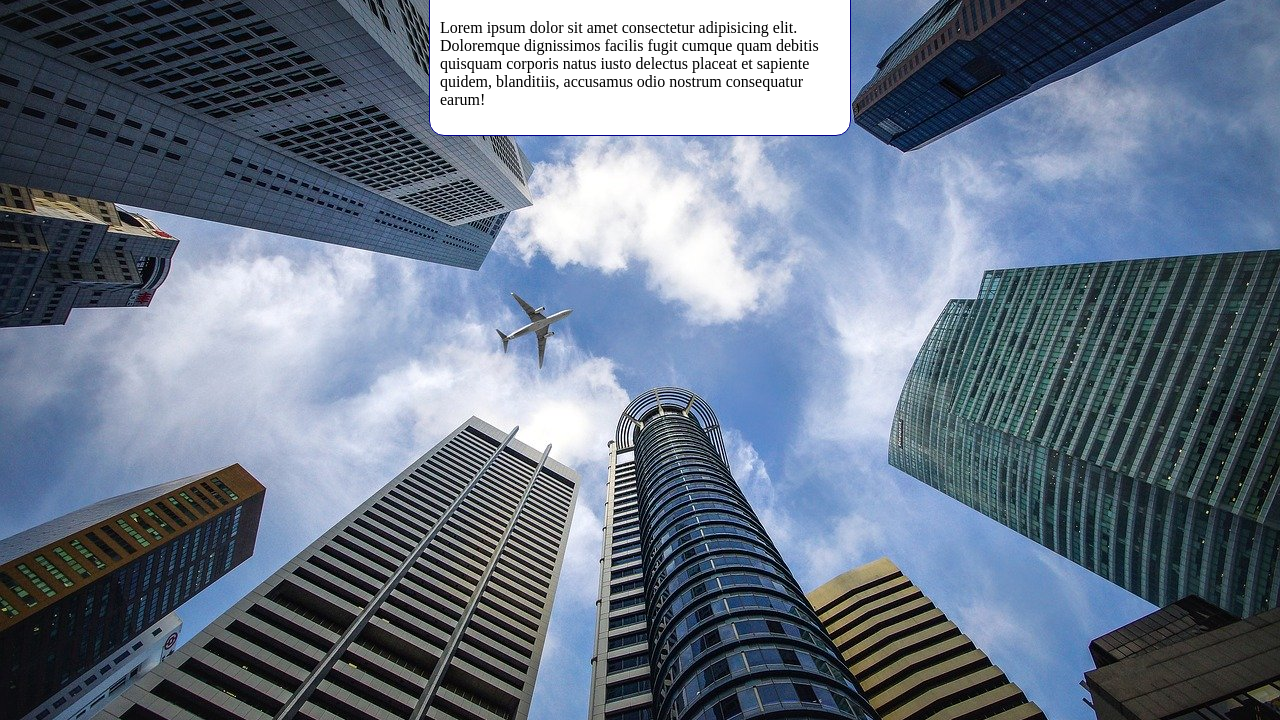
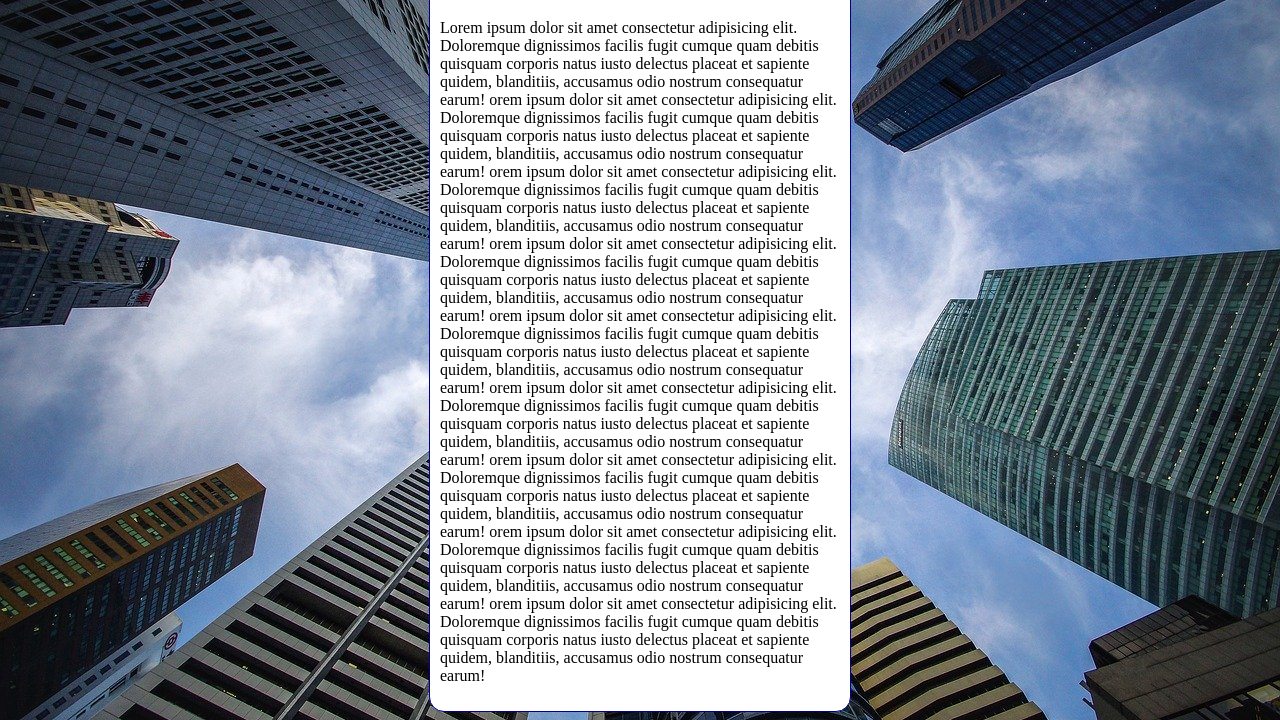
Before and after one commit to Nightboy66/HTML-CSS, a plain HTML site: page exercicios/ex022/fundo006.html in a window 1280 px wide. Shown: the part 80-800 px from the top of the page. Drawn offline with Linux system fonts and the light colour scheme.

Commit message:
Update fundo006.html

```diff
--- a/exercicios/ex022/fundo006.html
+++ b/exercicios/ex022/fundo006.html
@@ -12,11 +12,16 @@
             background-position: center top;
             background-repeat: no-repeat;
             background-size: cover;
+            background-attachment: fixed;
+
+            /* shorthand-background
+            Color > image > position > repeat > [size] > attachament
+            */
         }
 
         main {
             background-color: white;
-            width: 400px;
+            max-width: 400px;
             padding: 10px;
             margin: auto;
             border: 1px solid darkblue;
@@ -31,6 +36,39 @@
         dignissimos facilis fugit cumque quam debitis quisquam
         corporis natus iusto delectus placeat et sapiente quidem, blanditiis,
         accusamus odio nostrum consequatur earum!
+        orem ipsum dolor sit amet consectetur adipisicing elit. Doloremque
+        dignissimos facilis fugit cumque quam debitis quisquam
+        corporis natus iusto delectus placeat et sapiente quidem, blanditiis,
+        accusamus odio nostrum consequatur earum!
+        orem ipsum dolor sit amet consectetur adipisicing elit. Doloremque
+        dignissimos facilis fugit cumque quam debitis quisquam
+        corporis natus iusto delectus placeat et sapiente quidem, blanditiis,
+        accusamus odio nostrum consequatur earum!
+        orem ipsum dolor sit amet consectetur adipisicing elit. Doloremque
+        dignissimos facilis fugit cumque quam debitis quisquam
+        corporis natus iusto delectus placeat et sapiente quidem, blanditiis,
+        accusamus odio nostrum consequatur earum!
+        orem ipsum dolor sit amet consectetur adipisicing elit. Doloremque
+        dignissimos facilis fugit cumque quam debitis quisquam
+        corporis natus iusto delectus placeat et sapiente quidem, blanditiis,
+        accusamus odio nostrum consequatur earum!
+        orem ipsum dolor sit amet consectetur adipisicing elit. Doloremque
+        dignissimos facilis fugit cumque quam debitis quisquam
+        corporis natus iusto delectus placeat et sapiente quidem, blanditiis,
+        accusamus odio nostrum consequatur earum!
+        orem ipsum dolor sit amet consectetur adipisicing elit. Doloremque
+        dignissimos facilis fugit cumque quam debitis quisquam
+        corporis natus iusto delectus placeat et sapiente quidem, blanditiis,
+        accusamus odio nostrum consequatur earum!
+        orem ipsum dolor sit amet consectetur adipisicing elit. Doloremque
+        dignissimos facilis fugit cumque quam debitis quisquam
+        corporis natus iusto delectus placeat et sapiente quidem, blanditiis,
+        accusamus odio nostrum consequatur earum!
+        orem ipsum dolor sit amet consectetur adipisicing elit. Doloremque
+        dignissimos facilis fugit cumque quam debitis quisquam
+        corporis natus iusto delectus placeat et sapiente quidem, blanditiis,
+        accusamus odio nostrum consequatur earum!
+
         </p>
     </main>
 
```
